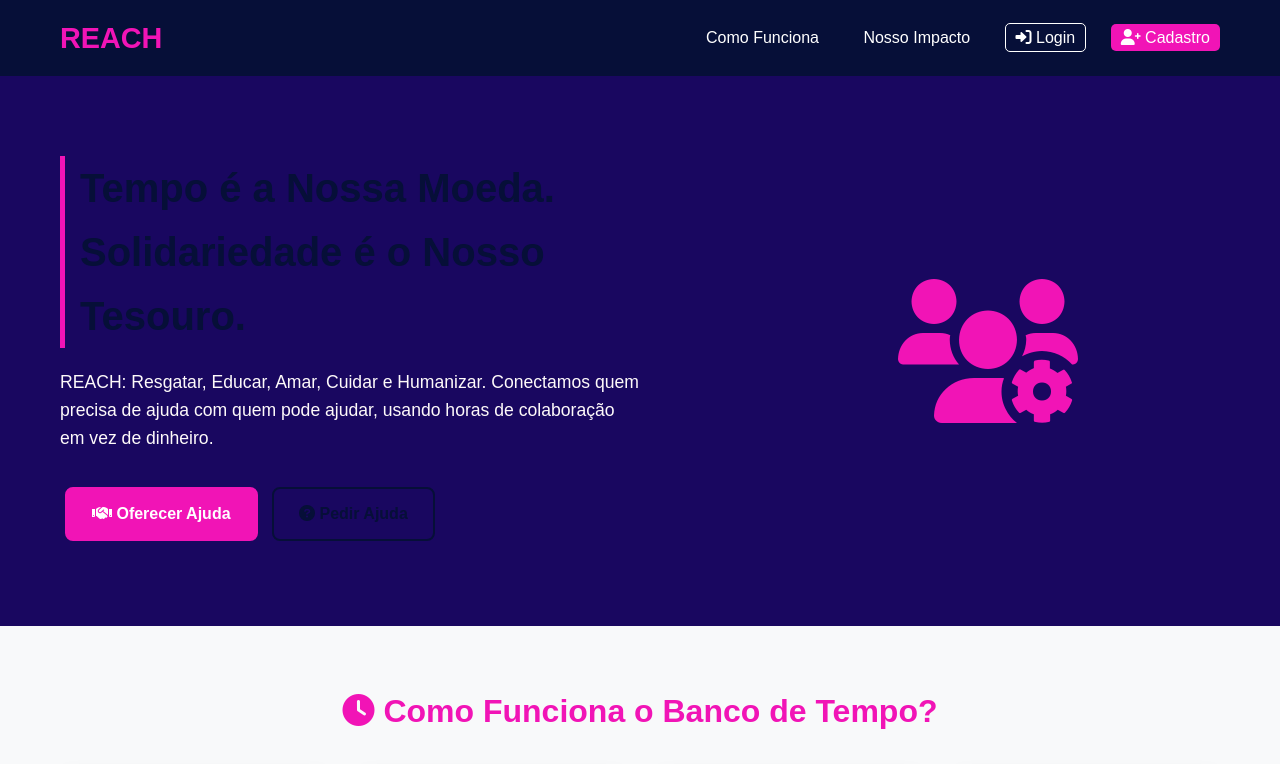
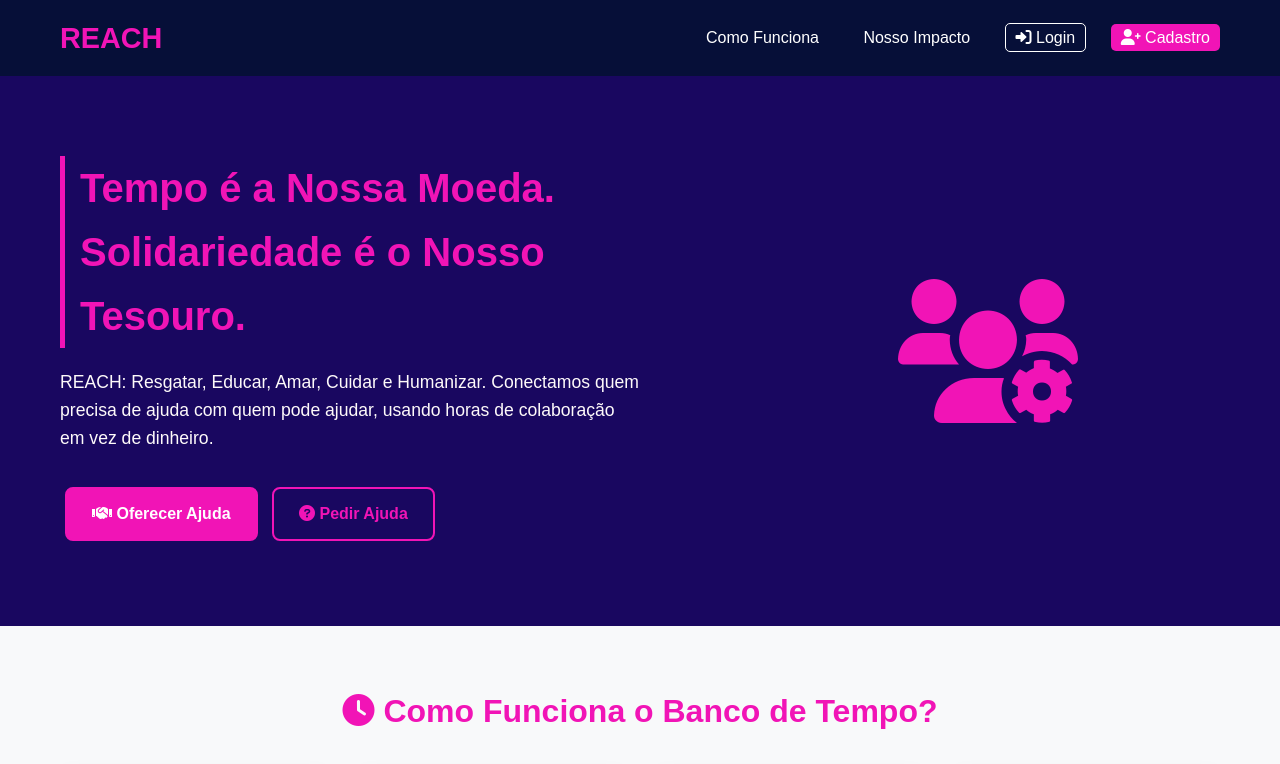
Before and after one commit to euisaagomess/reach, a plain HTML site: page index.html in a window 1280 px wide. Shown: the top 764 px of the page. Drawn offline with Linux system fonts and the light colour scheme.

Commit message:
update css
Signed-off-by: isabelly gomes <isabellygom.veleiros@gmail.com>

```diff
--- a/style.css
+++ b/style.css
@@ -107,15 +107,13 @@ body {
 }
 
 .btn-secondary {
-    background-color: transparent;
-    color: var(--cor-principal);
-    border: 2px solid var(--cor-principal);
+    color: var(--cor-destaque);
+    border: 2px solid var(--cor-destaque);
 }
 
 .btn-secondary:hover {
     background-color: var(--cor-secundaria); /* Rosa Claro */
     color: var(--cor-principal);
-    transform: translateY(-2px);
 }
 
 .btn-large {
@@ -141,7 +139,7 @@ body {
 
 .hero-content h2 {
     font-size: 2.5em;
-    color: var(--cor-principal);
+    color: var(--cor-destaque);
     margin-bottom: 20px;
     border-left: 5px solid var(--cor-destaque);
     padding-left: 15px;
```
